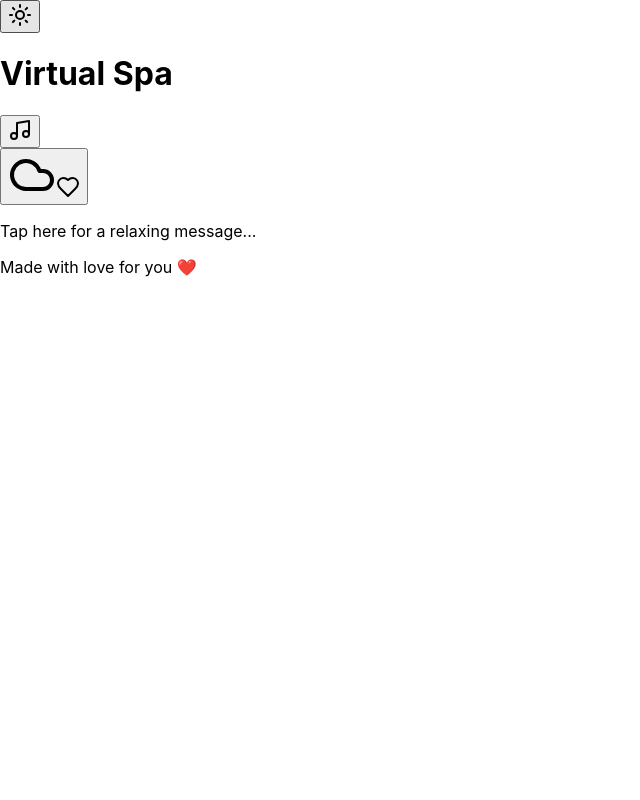
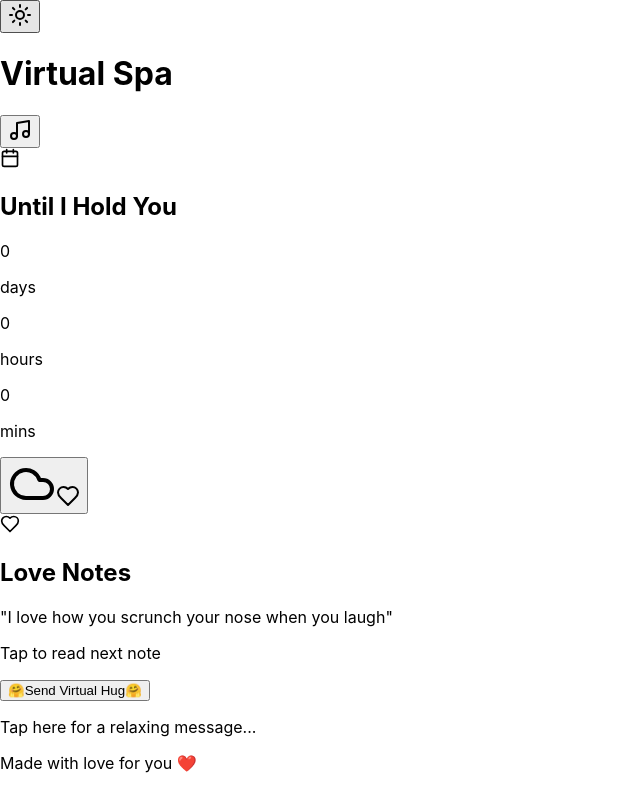
Before and after one commit to TeoMontoya/virtual-spa, a React (Create React App) app: page / in a window 1280 px wide. Shown: the whole page, without its empty margins (0-640 px from the left). Built offline with nearby package versions, Linux system fonts and the light colour scheme.

Commit message:
changing the main

```diff
--- a/src/App.js
+++ b/src/App.js
@@ -1,17 +1,57 @@
-import React, { useState } from "react";
-import { Heart, Music, Moon, Sun, Cloud } from "lucide-react";
+import React, { useState, useEffect } from "react";
+import { Heart, Music, Moon, Sun, Cloud, Calendar, Clock } from "lucide-react";
 
 const VirtualSpa = () => {
   const [isDarkMode, setIsDarkMode] = useState(false);
   const [isPlaying, setIsPlaying] = useState(false);
   const [message, setMessage] = useState("");
   const [hearts, setHearts] = useState([]);
+  const [hugs, setHugs] = useState([]);
+  const [isHugging, setIsHugging] = useState(false);
+  const [currentNoteIndex, setCurrentNoteIndex] = useState(0);
+  const [timeLeft, setTimeLeft] = useState({});
+
+  // Replace these with your own messages and date!
+  const loveNotes = [
+    "I love how you scrunch your nose when you laugh",
+    "Remember when we first met? My heart still beats the same way",
+    "Your smile brightens my darkest days",
+    "Distance means so little when someone means so much",
+    "Every day with you is a wonderful adventure",
+    // Add more personal messages here!
+  ];
+
+  const nextMeetingDate = "2024-03-01"; // Replace with your next meeting date!
+
+  useEffect(() => {
+    const calculateTimeLeft = () => {
+      const difference = new Date(nextMeetingDate) - new Date();
+      let timeLeft = {};
+
+      if (difference > 0) {
+        timeLeft = {
+          days: Math.floor(difference / (1000 * 60 * 60 * 24)),
+          hours: Math.floor((difference / (1000 * 60 * 60)) % 24),
+          minutes: Math.floor((difference / 1000 / 60) % 60),
+        };
+      }
+
+      return timeLeft;
+    };
+
+    setTimeLeft(calculateTimeLeft());
+    const timer = setInterval(() => {
+      setTimeLeft(calculateTimeLeft());
+    }, 60000);
+
+    return () => clearInterval(timer);
+  }, []);
 
   const addHeart = () => {
     const newHeart = {
       id: Date.now(),
-      left: Math.random() * 80 + 10, // 10-90%
-      animationDuration: Math.random() * 2 + 2, // 2-4s
+      left: Math.random() * 80 + 10,
+      animationDuration: Math.random() * 2 + 2,
     };
     setHearts((prev) => [...prev, newHeart]);
     setTimeout(() => {
@@ -19,7 +59,35 @@ const VirtualSpa = () => {
     }, newHeart.animationDuration * 1000);
   };
 
-  const messages = [
+  const sendVirtualHug = () => {
+    setIsHugging(true);
+    if (window.navigator.vibrate) {
+      window.navigator.vibrate([100, 100, 100]); // Gentle vibration pattern
+    }
+
+    // Add multiple floating hugs
+    for (let i = 0; i < 5; i++) {
+      setTimeout(() => {
+        const newHug = {
+          id: Date.now() + i,
+          left: Math.random() * 80 + 10,
+          animationDuration: Math.random() * 2 + 2,
+        };
+        setHugs((prev) => [...prev, newHug]);
+        setTimeout(() => {
+          setHugs((prev) => prev.filter((hug) => hug.id !== newHug.id));
+        }, newHug.animationDuration * 1000);
+      }, i * 200); // Stagger the appearance of hugs
+    }
+
+    setTimeout(() => setIsHugging(false), 2000);
+  };
+
+  const showNextNote = () => {
+    setCurrentNoteIndex((prev) => (prev + 1) % loveNotes.length);
+  };
+
+  const relaxationMessages = [
     "Take a deep breath...",
     "Close your eyes for a moment...",
     "Feel the stress melt away...",
@@ -30,7 +98,8 @@ const VirtualSpa = () => {
   ];
 
   const changeMessage = () => {
-    const newMessage = messages[Math.floor(Math.random() * messages.length)];
+    const newMessage =
+      relaxationMessages[Math.floor(Math.random() * relaxationMessages.length)];
     setMessage(newMessage);
   };
 
@@ -58,6 +127,29 @@ const VirtualSpa = () => {
         </div>
 
         <div className="space-y-6">
+          {/* Countdown Timer */}
+          <div className="bg-white bg-opacity-50 p-4 rounded-lg shadow-lg text-center">
+            <div className="flex items-center justify-center gap-2 mb-2">
+              <Calendar size={20} className="text-pink-500" />
+              <h2 className="text-lg font-medium">Until I Hold You</h2>
+            </div>
+            <div className="flex justify-center gap-4">
+              <div className="text-center">
+                <p className="text-2xl font-bold">{timeLeft.days || 0}</p>
+                <p className="text-sm">days</p>
+              </div>
+              <div className="text-center">
+                <p className="text-2xl font-bold">{timeLeft.hours || 0}</p>
+                <p className="text-sm">hours</p>
+              </div>
+              <div className="text-center">
+                <p className="text-2xl font-bold">{timeLeft.minutes || 0}</p>
+                <p className="text-sm">mins</p>
+              </div>
+            </div>
+          </div>
+
+          {/* Main Spa Area */}
           <div className="relative h-64 bg-gradient-to-b from-pink-200 to-purple-200 rounded-lg overflow-hidden shadow-lg">
             {hearts.map((heart) => (
               <div
@@ -88,6 +180,52 @@ const VirtualSpa = () => {
             </div>
           </div>
 
+          {/* Love Notes */}
+          <div
+            className="bg-white bg-opacity-50 p-6 rounded-lg text-center cursor-pointer shadow-lg transition-all duration-300 hover:shadow-xl"
+            onClick={showNextNote}
+          >
+            <div className="flex items-center justify-center gap-2 mb-2">
+              <Heart size={20} className="text-pink-500" />
+              <h2 className="text-lg font-medium">Love Notes</h2>
+            </div>
+            <p className="text-lg italic min-h-[3rem] transition-opacity duration-300">
+              "{loveNotes[currentNoteIndex]}"
+            </p>
+            <p className="text-sm mt-2 text-gray-600">Tap to read next note</p>
+          </div>
+
+          {/* Virtual Hug Button */}
+          <div className="relative">
+            {hugs.map((hug) => (
+              <div
+                key={hug.id}
+                className="absolute z-10 animate-float text-pink-500"
+                style={{
+                  left: `${hug.left}%`,
+                  bottom: "0",
+                  animation: `float ${hug.animationDuration}s ease-out forwards`,
+                }}
+              >
+                🤗
+              </div>
+            ))}
+            <button
+              onClick={sendVirtualHug}
+              className={`w-full p-4 rounded-lg bg-pink-500 text-white font-medium shadow-lg
+                transition-all duration-300 ${
+                  isHugging ? "scale-110" : "hover:scale-105"
+                }`}
+            >
+              <div className="flex items-center justify-center gap-2">
+                <span className="text-xl">🤗</span>
+                <span>{isHugging ? "Hugging you!" : "Send Virtual Hug"}</span>
+                <span className="text-xl">🤗</span>
+              </div>
+            </button>
+          </div>
+
+          {/* Relaxation Messages */}
           <div
             className="p-6 rounded-lg text-center cursor-pointer transition-colors"
             onClick={changeMessage}
```
